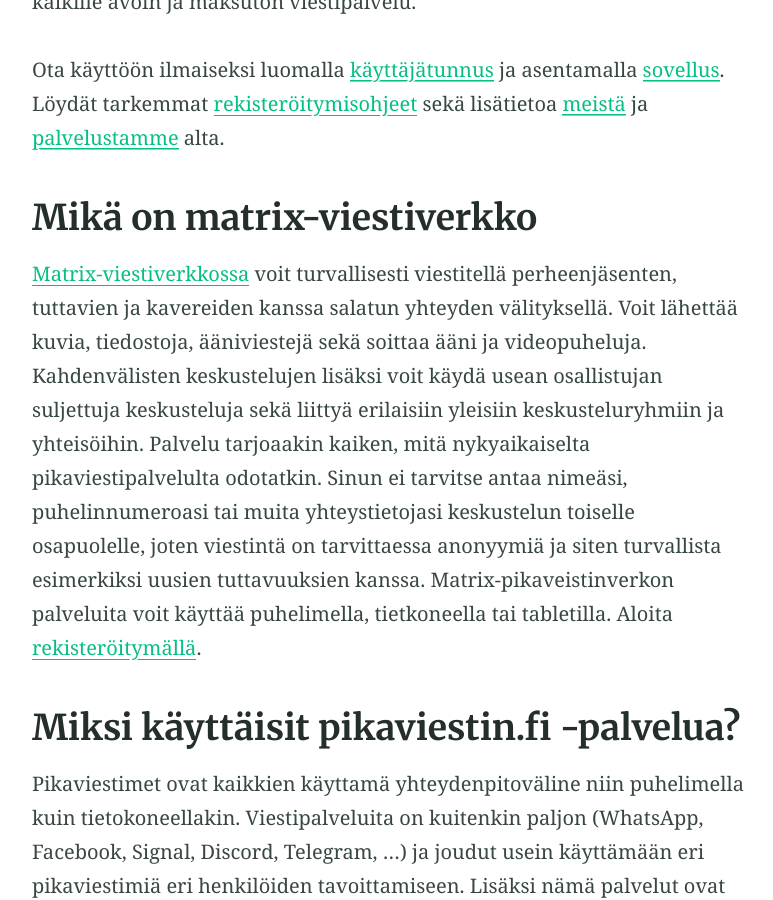
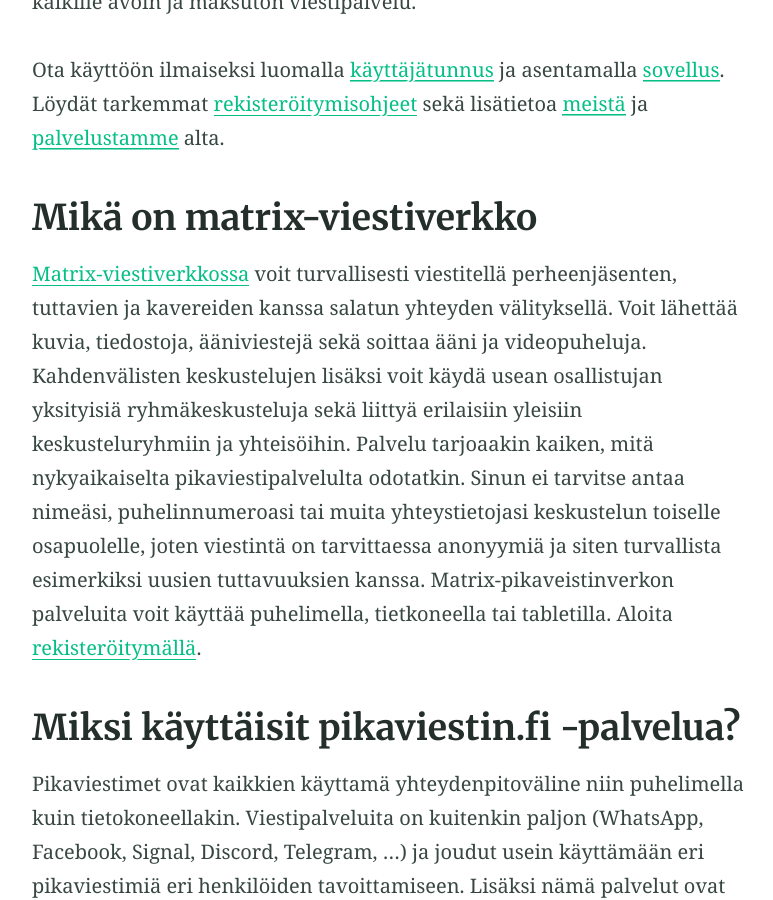
Before and after one commit to pikaviestin/website-www.pikaviestin.fi, a Jekyll site: the page built from index.md, in a window 1280 px wide and 900 px high, scrolled down 577 px. Shown: the whole window, without its empty margins (251-1024 px from the left). Built offline with Jekyll 4.4.1, drawn with Linux system fonts in a browser that asks for light colours.

Commit message:
Update index.md
Fixes from review

```diff
--- a/index.md
+++ b/index.md
@@ -7,11 +7,11 @@
 Suomalaisille käyttäjille suunnattu [Matrix-viestiverkkoon](#mikä-on-matrix-viestiverkko) perustuva kaikille avoin ja maksuton viestipalvelu.
 
 Ota käyttöön ilmaiseksi luomalla [käyttäjätunnus](https://login.pikaviestin.fi/if/flow/enrollment-with-sms-verification/) ja asentamalla [sovellus](https://element.io/download).
-Löydät tarkemmat [rekisteröitymisohjeet](#miten-pääset-käyttämään-palvelua) sekä lisätietoa [meistä](#keitä-me-olemme) ja [palvelustamme](miksi-käyttäisit-pikaviestinfi--palvelua) alta.
+Löydät tarkemmat [rekisteröitymisohjeet](#miten-pääset-käyttämään-palvelua) sekä lisätietoa [meistä](#keitä-me-olemme) ja [palvelustamme](#miksi-käyttäisit-pikaviestinfi--palvelua) alta.
 
 ## Mikä on matrix-viestiverkko
 
-[Matrix-viestiverkkossa](https://joinmatrix.org/) voit turvallisesti viestitellä perheenjäsenten, tuttavien ja kavereiden kanssa salatun yhteyden välityksellä. Voit lähettää kuvia, tiedostoja, ääniviestejä sekä soittaa ääni ja videopuheluja. Kahdenvälisten keskustelujen lisäksi voit käydä usean osallistujan suljettuja keskusteluja sekä liittyä erilaisiin yleisiin keskusteluryhmiin ja yhteisöihin. Palvelu tarjoaakin kaiken, mitä nykyaikaiselta pikaviestipalvelulta odotatkin.
+[Matrix-viestiverkkossa](https://joinmatrix.org/) voit turvallisesti viestitellä perheenjäsenten, tuttavien ja kavereiden kanssa salatun yhteyden välityksellä. Voit lähettää kuvia, tiedostoja, ääniviestejä sekä soittaa ääni ja videopuheluja. Kahdenvälisten keskustelujen lisäksi voit käydä usean osallistujan yksityisiä ryhmäkeskusteluja sekä liittyä erilaisiin yleisiin keskusteluryhmiin ja yhteisöihin. Palvelu tarjoaakin kaiken, mitä nykyaikaiselta pikaviestipalvelulta odotatkin.
 Sinun ei tarvitse antaa nimeäsi, puhelinnumeroasi tai muita yhteystietojasi keskustelun toiselle osapuolelle, joten viestintä on tarvittaessa anonyymiä ja siten turvallista esimerkiksi uusien tuttavuuksien kanssa. Matrix-pikaveistinverkon palveluita voit käyttää puhelimella, tietkoneella tai tabletilla. Aloita [rekisteröitymällä](#miten-pääset-käyttämään-palvelua).
 
 ## Miksi käyttäisit pikaviestin.fi -palvelua?
@@ -33,7 +33,7 @@
 
 Jos löysit tänne ystäväsi kutsusta, on hän antanut sinulle osoitteensa muodossa `@ystäväsi:hänen.palveluntarjoajansa` ja voit nyt olla häneen yhteydessä. Löydät lisäksi esim. [Matrix Suomi](https://matrix.to/#/#matrix-suomi:kapsi.fi) -ryhmästä satoja julkisia suomenkielisiä keskustelukanavia eri aiheista.
 
-[^1]: Rekisteröityminen sähköpostivarmenteen avulla onnistuu vain sallituista sähköpostiosoitteista. Jos sinulla ei ole soveltuvaa suomalaisen tunnetun instituution ([lista](https://github.com/pikaviestin/documentation/blob/main/email_validation_policy.py)) sähköpostia etkä halua käyttää tekstiveistivarmennusta, voit pyytää rekisteröitymistä ylläpidolta sähköpostilla yllapito[at]pikaviestin[piste]fi tai julkisessa Matrix-huoneessa [#aula:pikaviestin.fi](https://matrix.to/#/#aula:pikaviestin.fi)
+[^1]: Rekisteröityminen sähköpostivarmenteen avulla onnistuu vain sallituista sähköpostiosoitteista. Jos sinulla ei ole soveltuvaa suomalaisen tunnetun instituution ([lista](https://github.com/pikaviestin/documentation/blob/main/email_validation_policy.py)) sähköpostia etkä halua käyttää tekstiveistivarmennusta, voit pyytää rekisteröitymistä ylläpidolta sähköpostilla yllapito[at]pikaviestin[piste]fi tai julkisessa Matrix-huoneessa [#aula:pikaviestin.fi](https://matrix.to/#/#aula:pikaviestin.fi).
 
 ## Keitä me olemme
 
```
